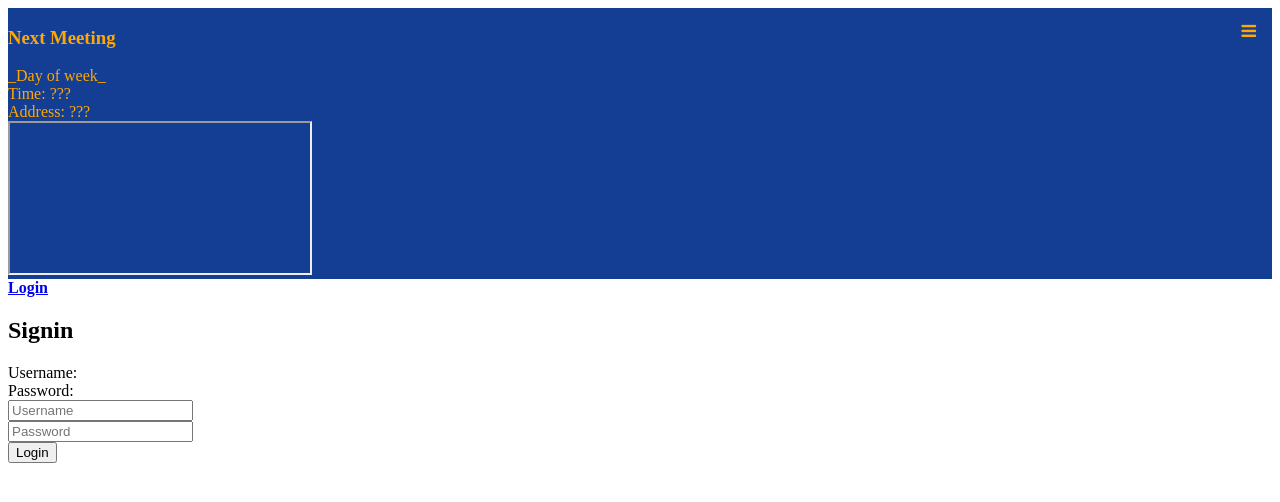
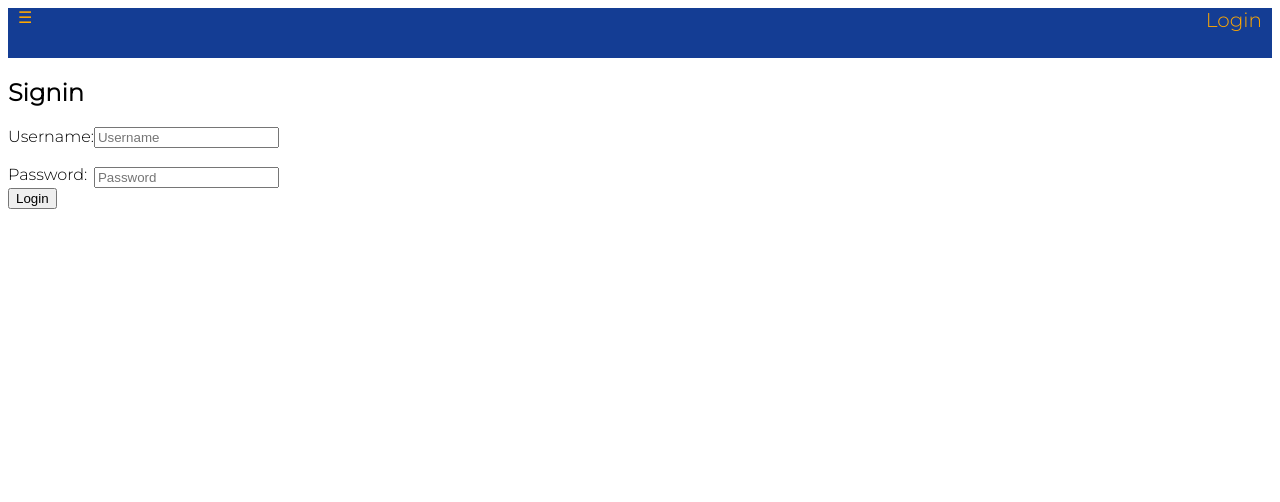
Before and after one commit to andosgee/Rotary, a PHP site: page /login.php in a window 1280 px wide. Shown: the top 502 px of the page. Run offline with PHP 8.4, Linux system fonts and the light colour scheme.

Commit message:
Nav Developments

```diff
--- a/about.php
+++ b/about.php
@@ -7,6 +7,9 @@ session_start();
   <meta charset="UTF-8">
   <meta name="viewport" content="width=`device-width`, initial-scale=1.0">
   <meta http-equiv="X-UA-Compatible" content="ie=edge">
+  <link href="https://fonts.googleapis.com/css2?family=Montserrat:wght@300&display=swap" rel="stylesheet">
+  <link rel="stylesheet" href="css/style.css">
+  <script src="https://ajax.googleapis.com/ajax/libs/jquery/3.5.1/jquery.min.js"></script>
   <title>About Us | Rotary Belfast</title>
 </head>
 <body>
--- a/admin.php
+++ b/admin.php
@@ -11,6 +11,9 @@ AccessForbid();
   <meta charset="UTF-8">
   <meta name="viewport" content="width=`device-width`, initial-scale=1.0">
   <meta http-equiv="X-UA-Compatible" content="ie=edge">
+  <link href="https://fonts.googleapis.com/css2?family=Montserrat:wght@300&display=swap" rel="stylesheet">
+  <link rel="stylesheet" href="css/style.css">
+  <script src="https://ajax.googleapis.com/ajax/libs/jquery/3.5.1/jquery.min.js"></script>
   <title>Manage Account | Rotary Belfast</title>
 </head>
 <body>
--- a/contact.php
+++ b/contact.php
@@ -7,6 +7,9 @@ session_start();
   <meta charset="UTF-8">
   <meta name="viewport" content="width=`device-width`, initial-scale=1.0">
   <meta http-equiv="X-UA-Compatible" content="ie=edge">
+  <link href="https://fonts.googleapis.com/css2?family=Montserrat:wght@300&display=swap" rel="stylesheet">
+  <link rel="stylesheet" href="css/style.css">
+  <script src="https://ajax.googleapis.com/ajax/libs/jquery/3.5.1/jquery.min.js"></script>
   <title>Contact Us | Rotary Belfast</title>
 </head>
 <body>
--- a/css/style.css
+++ b/css/style.css
@@ -1,19 +1,61 @@
 /* Styling */
+body{
+  font-family: 'Montserrat', sans-serif;
+}
+
+.row{
+  display: flex;
+  flex-direction: row;
+}
+
+.column{
+  display: flex;
+  flex-direction: column;
+}
+.nav{
+  background-color: #143D94;
+  justify-content: space-between;
+}
+
+.nav a{
+  color: #FFA800;
+  text-decoration: none;
+}
+
 /* Style the navigation menu */
 .nav__menu {
   overflow: hidden;
   background-color: #143D94;
   position: relative;
   color: #FFA800;
+  display: block;
+  min-height: 45px;
+  text-align: center;
+  width:100%;
+  margin-bottom: 5px;
+  margin-right: 0;
 }
 
 /* Hide the links inside the navigation menu (except for logo/home) */
 .nav__items {
   display: none;
+  width: 100%;
+
 }
 
 a.nav__item {
-  font-weight: bold;
+  display: block;
+  font-size: 20px;
+}
+
+a.nav__item:hover{
+  background-color: #0055B0;
+  color: #FFA800;
+  font-size: 25px;
+}
+
+.nav__item{
+  margin-right: 10px;
 }
 
 /* Style navigation menu links */
@@ -21,11 +63,22 @@ a.nav__item {
   color: #FFA800;
   padding: 14px 16px;
   text-decoration: none;
-  font-size: 17px;
   display: block;
 }
 
+/* Styling for sidebaar in nav */
+.nav__info{
+  font-size: 20px;
+  text-align: center;
+  margin-bottom: 5px;
+}
+
 /* Style the hamburger menu */
+span.icon{
+  color: #FFA800;
+  margin-left: 10px;
+}
+
 .nav__menu a.icon {
   background: #143D94;
   display: block;
@@ -33,9 +86,3 @@ a.nav__item {
   right: 0;
   top: 0;
 }
-
-/* Add a grey background color on mouse-over */
-.nav__menu a:hover {
-  background-color: #0055B0;
-  color: #FFA800;
-}
--- a/gallery.php
+++ b/gallery.php
@@ -4,6 +4,9 @@
   <meta charset="UTF-8">
   <meta name="viewport" content="width=`device-width`, initial-scale=1.0">
   <meta http-equiv="X-UA-Compatible" content="ie=edge">
+  <link href="https://fonts.googleapis.com/css2?family=Montserrat:wght@300&display=swap" rel="stylesheet">
+  <link rel="stylesheet" href="css/style.css">
+  <script src="https://ajax.googleapis.com/ajax/libs/jquery/3.5.1/jquery.min.js"></script>
   <title>Document</title>
 </head>
 <body>
--- a/inc/nav.php
+++ b/inc/nav.php
@@ -1,4 +1,7 @@
-<div class="nav"> <!--Master Class of divs-->
+<div class="nav row"> <!--Master Class of divs-->
+  <span href="javascript:void(0);" class="icon" onclick="mobileMenu()">
+    &#9776;
+  </span>
   <div  class="nav__menu">
 
     <div class="nav__items"><!--Holds nav items-->
@@ -17,12 +20,10 @@
         echo"<a class=\"nav__item\" href='signup.php'>Sign-Up</a>";
       }
       ?>
+    <div class="nav__info">
+      <?php include './inc/sidebar.php'; ?>
     </div>
-    <a href="javascript:void(0);" class="icon" onclick="myFunction()">
-      <i class="fa fa-bars"></i>
-    </a>
-
-    <?php include './inc/sidebar.php'; ?>
+    </div>
   </div>
     <?php
     if(empty($_SESSION['USER'])){
--- a/inc/sidebar.php
+++ b/inc/sidebar.php
@@ -1,4 +1,5 @@
 <h3>Next Meeting</h3>
+
 _Day of week_
 <br>
 Time: ???
--- a/index.php
+++ b/index.php
@@ -7,6 +7,9 @@ session_start();
   <meta charset="UTF-8">
   <meta name="viewport" content="width=`device-width`, initial-scale=1.0">
   <meta http-equiv="X-UA-Compatible" content="ie=edge">
+  <link href="https://fonts.googleapis.com/css2?family=Montserrat:wght@300&display=swap" rel="stylesheet">
+  <link rel="stylesheet" href="css/style.css">
+  <script src="https://ajax.googleapis.com/ajax/libs/jquery/3.5.1/jquery.min.js"></script>
   <title>Home | Rotary Belfast</title>
 </head>
 <body>
--- a/login.php
+++ b/login.php
@@ -11,7 +11,7 @@ SessionExist();
 <head>
   <meta charset="UTF-8">
   <meta name="viewport" content="width=`device-width`, initial-scale=1.0">
-  <link rel="stylesheet" href="https://cdnjs.cloudflare.com/ajax/libs/font-awesome/4.7.0/css/font-awesome.min.css">
+  <link href="https://fonts.googleapis.com/css2?family=Montserrat:wght@300&display=swap" rel="stylesheet">
   <link rel="stylesheet" href="css/style.css">
   <script src="https://ajax.googleapis.com/ajax/libs/jquery/3.5.1/jquery.min.js"></script>
   <meta http-equiv="X-UA-Compatible" content="ie=edge">
@@ -21,11 +21,13 @@ SessionExist();
 <body>
   <?php include "inc/nav.php"; ?>
   <script>
-  function myFunction() {
+  function mobileMenu() {
     var x = document.getElementsByClassName("nav__items")[0];
     if (x.style.display === "block") {
+      $('.nav__items').slideToggle('600');
         x.style.display = "none";
       } else {
+          $('.nav__items').slideToggle('600');
           x.style.display = "block";
         }
       }
--- a/minutes.php
+++ b/minutes.php
@@ -10,6 +10,9 @@ AccessForbid();
   <meta charset="UTF-8">
   <meta name="viewport" content="width=`device-width`, initial-scale=1.0">
   <meta http-equiv="X-UA-Compatible" content="ie=edge">
+  <link href="https://fonts.googleapis.com/css2?family=Montserrat:wght@300&display=swap" rel="stylesheet">
+  <link rel="stylesheet" href="css/style.css">
+  <script src="https://ajax.googleapis.com/ajax/libs/jquery/3.5.1/jquery.min.js"></script>
   <title>Minutes | Rotary Belfast</title>
 </head>
 <body>
--- a/newsletter.php
+++ b/newsletter.php
@@ -7,6 +7,9 @@ session_start();
   <meta charset="UTF-8">
   <meta name="viewport" content="width=`device-width`, initial-scale=1.0">
   <meta http-equiv="X-UA-Compatible" content="ie=edge">
+  <link href="https://fonts.googleapis.com/css2?family=Montserrat:wght@300&display=swap" rel="stylesheet">
+  <link rel="stylesheet" href="css/style.css">
+  <script src="https://ajax.googleapis.com/ajax/libs/jquery/3.5.1/jquery.min.js"></script>
   <title>Newsletter | Rotary Belfast</title>
 </head>
 <body>
--- a/signup.php
+++ b/signup.php
@@ -12,6 +12,9 @@ SessionExist();
   <meta charset="UTF-8">
   <meta name="viewport" content="width=`device-width`, initial-scale=1.0">
   <meta http-equiv="X-UA-Compatible" content="ie=edge">
+  <link href="https://fonts.googleapis.com/css2?family=Montserrat:wght@300&display=swap" rel="stylesheet">
+  <link rel="stylesheet" href="css/style.css">
+  <script src="https://ajax.googleapis.com/ajax/libs/jquery/3.5.1/jquery.min.js"></script>
   <title>Signup | Rotary Belfast</title>
 </head>
 <body>
```
